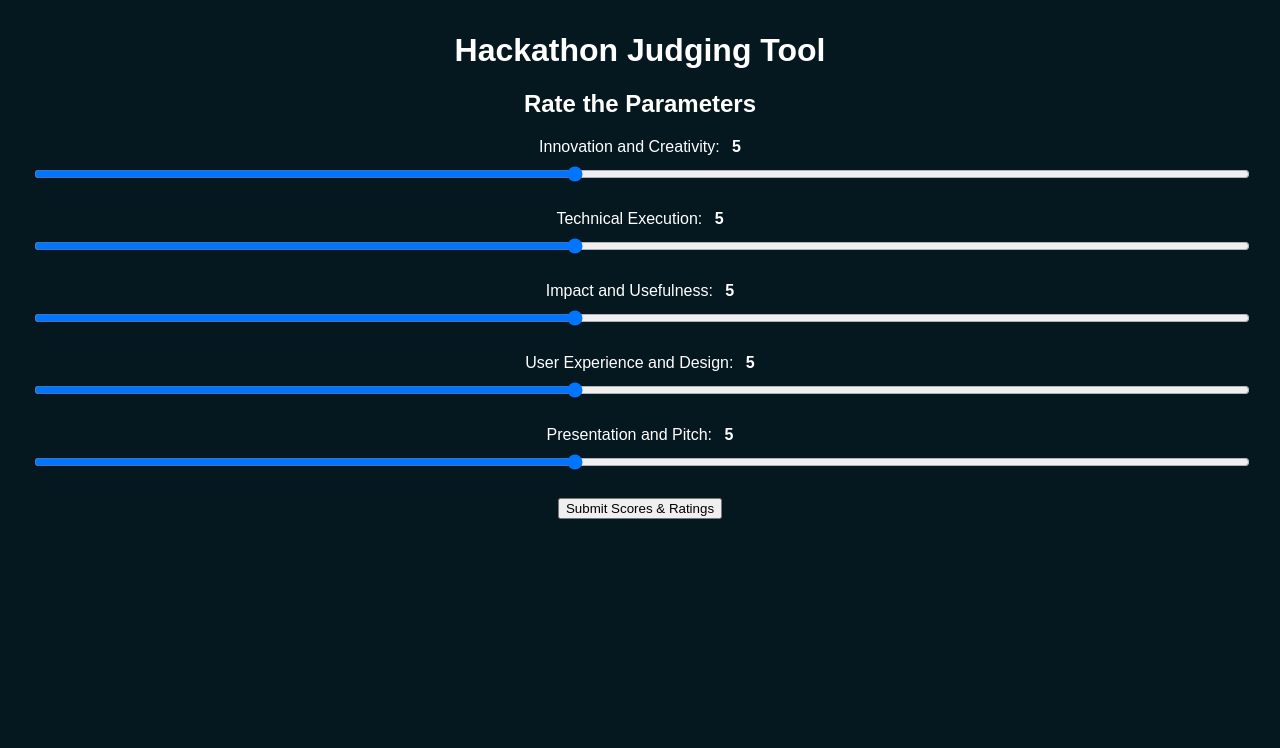
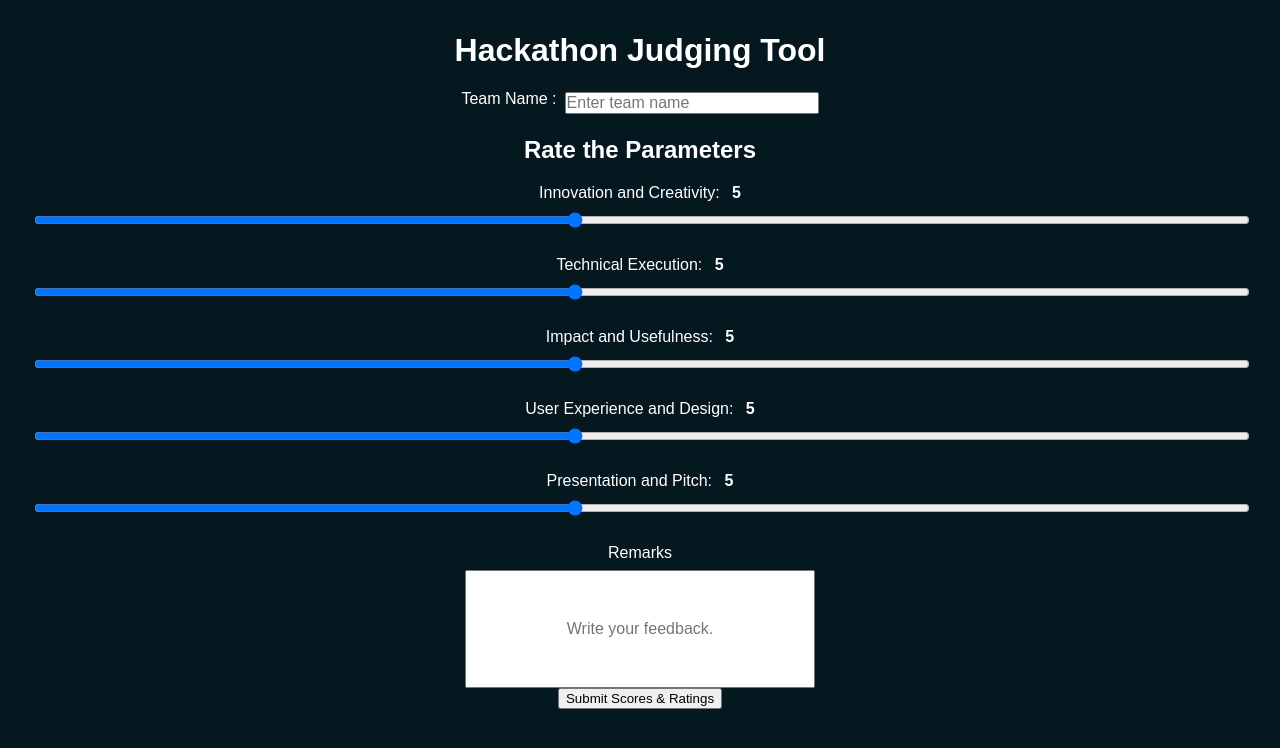
Before and after one commit to Aryan0826/HackaJudge, a Flask app: page / in a window 1280 px wide. Shown: the top 748 px of the page. Run offline with Flask 3, Linux system fonts and the light colour scheme.

Commit message:
add css, add team name and remarks in index

```diff
--- a/templates/index.html
+++ b/templates/index.html
@@ -3,33 +3,20 @@
   <head>
     <meta charset="UTF-8" />
     <title>Hackathon Judging</title>
+    <link rel="stylesheet" href="./static/styles.css" />
     <link
       rel="stylesheet"
       href="{{ url_for('static', filename='styles.css') }}"
     />
-    <style>
-      body {
-        font-family: Arial, sans-serif;
-        margin: 2rem;
-      }
-      .slider-container {
-        margin-bottom: 1.5rem;
-      }
-      label {
-        display: block;
-        margin-bottom: 0.5rem;
-      }
-      input[type="range"] {
-        width: 100%;
-      }
-      .value-display {
-        font-weight: bold;
-        margin-left: 0.5rem;
-      }
-    </style>
+
   </head>
   <body>
     <h1>Hackathon Judging Tool</h1>
+    <div class="team-name-container">
+      <label for="teamName">Team Name :</label>
+      <input type="text" id="teamName" name="teamName" placeholder="Enter team name" required />
+    </div>
+
     <form method="POST" action="/">
       <h2>Rate the Parameters</h2>
       <div class="slider-container">
@@ -108,6 +95,11 @@
         />
       </div>
 
+      <div class="remarks-container">
+        <label for="remarks">Remarks</label>
+        <input type="text" id="remarks" name="remarks" placeholder="Write your feedback." required />
+      </div>
+
       <button type="submit">Submit Scores & Ratings</button>
     </form>
   </body>
--- a/templates/static/styles.css
+++ b/templates/static/styles.css
@@ -20,3 +20,23 @@
         font-weight: bold;
         margin-left: 0.5rem;
       }
+      .team-name-container {
+        display: inline-flex;
+        align-items: center;
+        gap: 0.5rem;
+      }
+      .team-name-container input {
+        padding: 0rem;
+        font-size: 1rem;
+        width: 250px;
+      }
+      .remarks-container {
+        align-items: center;
+        gap: 0.5rem;
+      }
+      .remarks-container input {
+        padding: 3rem;
+        font-size: 1rem;
+        text-align: center;
+        width: 250px;
+      }
```
